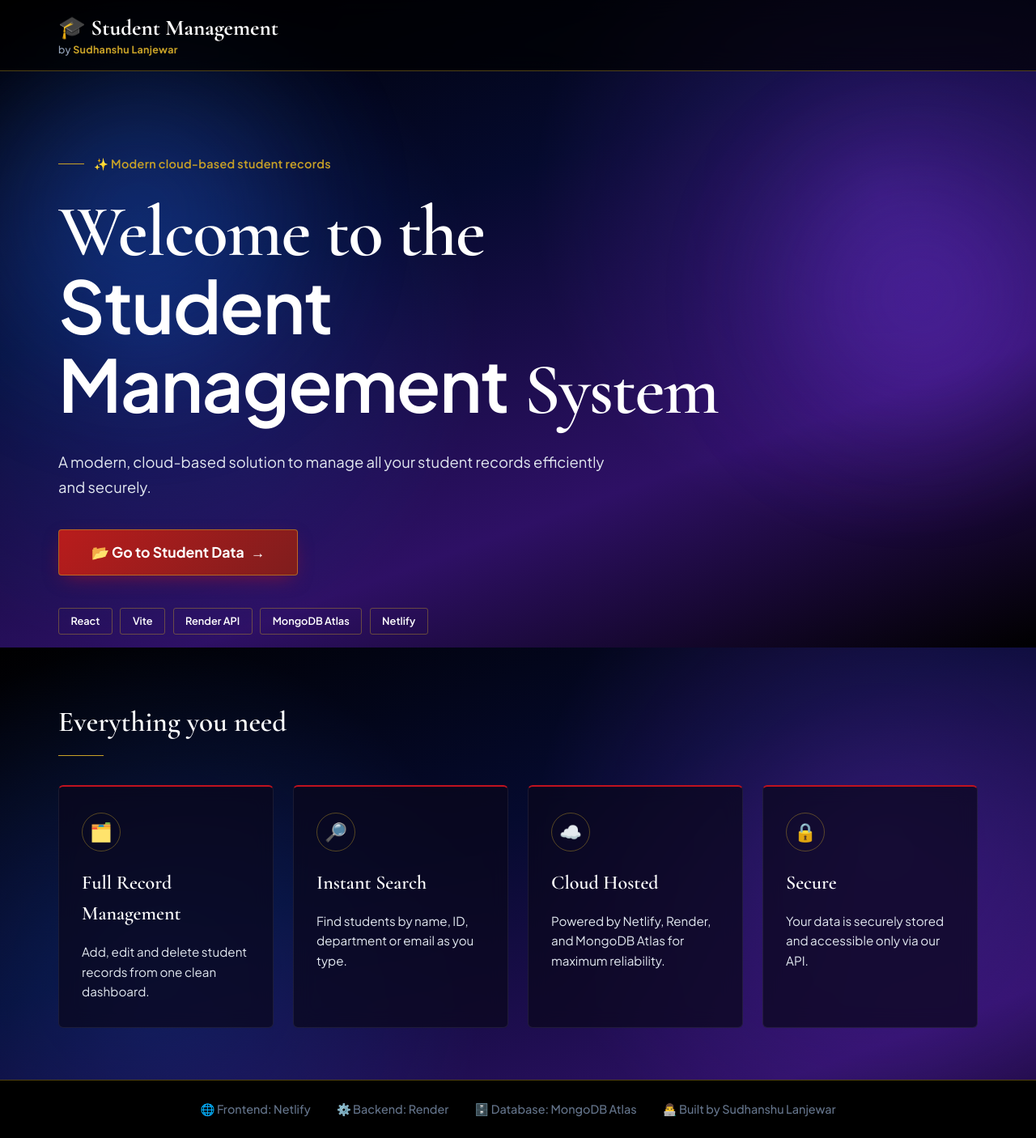
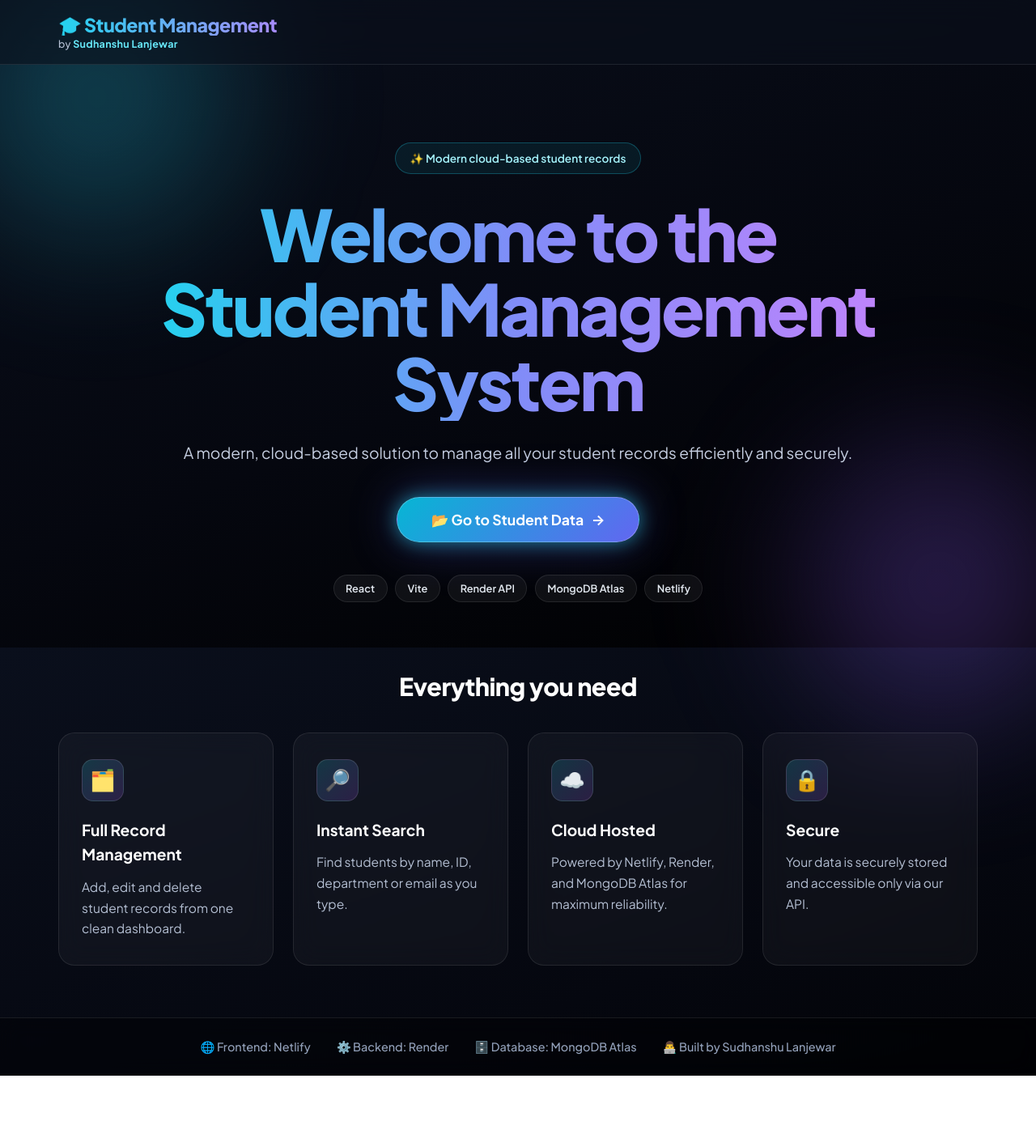
Before and after one commit to SudhanshuLanjewar/student-frontend, a React (Vite) app: page / in a window 1280 px wide. Shown: the whole page at 81% size. After the commit the page ends 1329 px from the top, so only its background shows below. Built offline with nearby package versions, Linux system fonts and the light colour scheme; no server answers.

Commit message:
feat(ui): premium glassmorphism redesign with midnight gradient, neon CTA and glass panels

```diff
--- a/src/components/Home.jsx
+++ b/src/components/Home.jsx
@@ -26,15 +26,10 @@
 export default function Home({ onNavigate }) {
   return (
     <div className="home-container">
-      <div className="hero-orb hero-orb-1" aria-hidden="true" />
-      <div className="hero-orb hero-orb-2" aria-hidden="true" />
-
       <section className="hero-section">
         <span className="hero-badge">✨ Modern cloud-based student records</span>
 
-        <h1>
-          Welcome to the <span className="gradient-text">Student Management</span> System
-        </h1>
+        <h1>Welcome to the Student Management System</h1>
 
         <p>
           A modern, cloud-based solution to manage all your student records
@@ -55,8 +50,8 @@
       <h2 className="section-title">Everything you need</h2>
 
       <div className="features-grid">
-        {features.map((f, i) => (
-          <div className="feature-card" key={f.title} style={{ '--i': i }}>
+        {features.map((f) => (
+          <div className="feature-card" key={f.title}>
             <div className="feature-icon">{f.icon}</div>
             <h3>{f.title}</h3>
             <p>{f.text}</p>
--- a/src/styles/App.css
+++ b/src/styles/App.css
@@ -1,46 +1,67 @@
 @import url('https://fonts.googleapis.com/css2?family=Plus+Jakarta+Sans:wght@400;500;600;700;800&display=swap');
 
 :root {
-  --primary: #8b5cf6; /* Vibrant Purple */
-  --primary-hover: #7c3aed;
-  --bg-main: #0a0000; /* Near-black with a red tint */
-  --bg-card: rgba(30, 41, 59, 0.7); /* Semi-transparent card */
-  --text-main: #f8fafc; /* Off-white */
-  --text-muted: #94a3b8; /* Light grey */
-  --border-color: rgba(255, 255, 255, 0.1);
+  --cyan: #22d3ee;
+  --blue: #3b82f6;
+  --indigo: #6366f1;
+  --purple: #a855f7;
+  --primary: var(--blue);
+  --text-main: #f8fafc;
+  --text-muted: #b4bfd3;
+  --glass: rgba(15, 23, 42, 0.55);
+  --glass-soft: rgba(255, 255, 255, 0.04);
+  --border-color: rgba(255, 255, 255, 0.09);
+  --brand-gradient: linear-gradient(135deg, #06b6d4, #6366f1 55%, #a855f7);
 }
 
 * {
   box-sizing: border-box;
   margin: 0;
   padding: 0;
-  font-family: 'Plus Jakarta Sans', sans-serif;
+  font-family: 'Plus Jakarta Sans', 'Inter', sans-serif;
 }
 
 body {
-  background-color: var(--bg-main);
-  /* Black + deep red mix with soft red glows */
-  background-image:
-    radial-gradient(circle at 15% 50%, rgba(220, 38, 38, 0.22), transparent 35%),
-    radial-gradient(circle at 85% 30%, rgba(153, 27, 27, 0.28), transparent 35%),
-    linear-gradient(160deg, #000000 0%, #120202 35%, #5c0a0a 70%, #000000 100%);
+  background: linear-gradient(160deg, #0a0f1c 0%, #05070f 55%, #000000 100%);
   background-attachment: fixed;
   color: var(--text-main);
   line-height: 1.6;
   min-height: 100vh;
+  overflow-x: hidden;
 }
 
-.app {
-  min-height: 100vh;
-  display: flex;
-  flex-direction: column;
+/* Glowing blurred circles behind everything */
+body::before,
+body::after {
+  content: '';
+  position: fixed;
+  width: 520px;
+  height: 520px;
+  border-radius: 50%;
+  filter: blur(70px);
+  pointer-events: none;
+  z-index: -1;
 }
+
+body::before {
+  top: -140px;
+  left: -140px;
+  background: radial-gradient(circle, rgba(34, 211, 238, 0.32), transparent 70%);
+}
+
+body::after {
+  bottom: -180px;
+  right: -140px;
+  background: radial-gradient(circle, rgba(139, 92, 246, 0.36), transparent 70%);
+}
+
+.app { min-height: 100vh; display: flex; flex-direction: column; }
 
 /* --- HEADER --- */
 .app-header {
-  background: rgba(15, 23, 42, 0.8);
-  backdrop-filter: blur(16px);
-  -webkit-backdrop-filter: blur(16px);
+  background: rgba(10, 15, 28, 0.6);
+  backdrop-filter: blur(18px);
+  -webkit-backdrop-filter: blur(18px);
   border-bottom: 1px solid var(--border-color);
   position: sticky;
   top: 0;
@@ -50,45 +71,43 @@
 .header-content {
   max-width: 1200px;
   margin: 0 auto;
-  padding: 1.2rem 2rem;
+  padding: 1.1rem 2rem;
   display: flex;
   justify-content: space-between;
   align-items: center;
 }
 
 .app-header h1 {
-  font-size: 1.5rem;
+  font-size: 1.45rem;
   font-weight: 800;
-  background: linear-gradient(to right, #a78bfa, #38bdf8);
+  letter-spacing: -0.5px;
+  background: linear-gradient(90deg, #22d3ee, #a78bfa);
   -webkit-background-clip: text;
+  background-clip: text;
   -webkit-text-fill-color: transparent;
   cursor: pointer;
-  letter-spacing: -0.5px;
 }
 
 .btn-back {
-  background: rgba(255, 255, 255, 0.05);
+  background: var(--glass-soft);
   color: var(--text-main);
   border: 1px solid var(--border-color);
   padding: 0.6rem 1.2rem;
-  border-radius: 8px;
+  border-radius: 10px;
   font-weight: 600;
   cursor: pointer;
   transition: all 0.2s ease;
 }
 
-.btn-back:hover {
-  background: rgba(255, 255, 255, 0.1);
-  border-color: var(--primary);
-}
+.btn-back:hover { background: rgba(255, 255, 255, 0.08); border-color: rgba(34, 211, 238, 0.5); }
 
-/* --- ALERTS / MESSAGES --- */
+/* --- ALERTS --- */
 .message {
   padding: 1rem;
   margin: 1.5rem auto;
   max-width: 800px;
   width: calc(100% - 2rem);
-  border-radius: 12px;
+  border-radius: 14px;
   text-align: center;
   font-weight: 600;
   font-size: 0.95rem;
@@ -101,15 +120,12 @@
   to { opacity: 1; transform: translateY(0); }
 }
 
-.message.success { background: rgba(16, 185, 129, 0.1); color: #34d399; border: 1px solid rgba(16, 185, 129, 0.2); }
-.message.error { background: rgba(239, 68, 68, 0.1); color: #f87171; border: 1px solid rgba(239, 68, 68, 0.2); }
+.message.success { background: rgba(16, 185, 129, 0.12); color: #6ee7b7; border: 1px solid rgba(16, 185, 129, 0.3); }
+.message.error { background: rgba(239, 68, 68, 0.12); color: #fca5a5; border: 1px solid rgba(239, 68, 68, 0.3); }
 
-.main-content {
-  flex: 1;
-  width: 100%;
-}
+.main-content { flex: 1; width: 100%; }
 
-/* --- HOME PAGE HERO --- */
+/* --- HOME: HERO --- */
 .home-container {
   max-width: 1200px;
   margin: 0 auto;
@@ -119,79 +135,79 @@
   align-items: center;
 }
 
-.hero-section {
-  text-align: center;
-  max-width: 800px;
-  margin-bottom: 5rem;
-}
+.hero-section { text-align: center; max-width: 920px; margin-bottom: 5rem; }
 
 .hero-section h1 {
-  font-size: 3.5rem;
+  font-size: clamp(2.8rem, 8vw, 5.5rem);
   font-weight: 800;
-  line-height: 1.1;
-  background: linear-gradient(to right, #ffffff, #a78bfa);
+  line-height: 1.05;
+  letter-spacing: -0.035em;
+  background: linear-gradient(90deg, #22d3ee 0%, #818cf8 50%, #c084fc 100%);
   -webkit-background-clip: text;
+  background-clip: text;
   -webkit-text-fill-color: transparent;
   margin-bottom: 1.5rem;
-  letter-spacing: -1px;
 }
 
 .hero-section p {
   font-size: 1.2rem;
-  color: var(--text-muted);
-  margin-bottom: 2.5rem;
-  padding: 0 1rem;
+  color: #c5cee0;
+  max-width: 60ch;
+  margin: 0 auto 2.5rem;
 }
 
 .btn-hero {
-  background: linear-gradient(135deg, var(--primary), #38bdf8);
-  color: white;
-  font-size: 1.1rem;
-  padding: 1rem 2.5rem;
-  border: none;
-  border-radius: 12px;
-  cursor: pointer;
-  font-weight: 700;
-  box-shadow: 0 10px 25px -5px rgba(139, 92, 246, 0.4);
-  transition: all 0.3s ease;
   display: inline-flex;
   align-items: center;
-  gap: 0.5rem;
+  gap: 0.6rem;
+  padding: 1rem 2.6rem;
+  border: 1px solid rgba(255, 255, 255, 0.25);
+  border-radius: 999px;
+  background: linear-gradient(135deg, #06b6d4, #6366f1);
+  color: #fff;
+  font-size: 1.1rem;
+  font-weight: 700;
+  cursor: pointer;
+  box-shadow: 0 0 22px rgba(34, 211, 238, 0.55), 0 0 60px rgba(99, 102, 241, 0.4);
+  transition: transform 0.3s ease, box-shadow 0.3s ease;
 }
 
 .btn-hero:hover {
-  transform: translateY(-3px) scale(1.02);
-  box-shadow: 0 15px 35px -5px rgba(139, 92, 246, 0.6);
+  transform: translateY(-3px) scale(1.04);
+  box-shadow: 0 0 32px rgba(34, 211, 238, 0.8), 0 0 90px rgba(139, 92, 246, 0.6);
 }
 
-/* --- FEATURES GRID --- */
+.btn-hero:active { transform: translateY(-1px) scale(1.01); }
+
+/* --- HOME: FEATURES --- */
 .features-grid {
   display: grid;
-  grid-template-columns: repeat(auto-fit, minmax(300px, 1fr));
-  gap: 2rem;
+  grid-template-columns: repeat(auto-fit, minmax(240px, 1fr));
+  gap: 1.5rem;
   width: 100%;
 }
 
 .feature-card {
-  background: var(--bg-card);
-  backdrop-filter: blur(12px);
-  padding: 2.5rem 2rem;
+  background: var(--glass-soft);
+  backdrop-filter: blur(16px);
+  -webkit-backdrop-filter: blur(16px);
+  padding: 2rem 1.75rem;
   border-radius: 20px;
   border: 1px solid var(--border-color);
-  text-align: center;
-  transition: all 0.3s ease;
+  text-align: left;
+  transition: transform 0.3s ease, border-color 0.3s ease, box-shadow 0.3s ease;
 }
 
 .feature-card:hover {
-  transform: translateY(-5px);
-  border-color: rgba(139, 92, 246, 0.5);
-  box-shadow: 0 10px 30px -10px rgba(139, 92, 246, 0.3);
+  transform: translateY(-6px);
+  border-color: rgba(34, 211, 238, 0.45);
+  box-shadow: 0 0 0 1px rgba(34, 211, 238, 0.15), 0 20px 50px -14px rgba(34, 211, 238, 0.35);
 }
 
-.feature-card h3 { font-size: 1.25rem; font-weight: 700; color: #e2e8f0; margin-bottom: 1rem; }
-.feature-card p { color: var(--text-muted); font-size: 0.95rem; line-height: 1.6; }
+.feature-card h3 { font-size: 1.2rem; font-weight: 700; color: #fff; margin-bottom: 0.75rem; }
+.feature-card p { color: var(--text-muted); font-size: 0.97rem; line-height: 1.65; }
 
-/* --- STUDENT DATA PAGE --- */
+/* --- STUDENT DATA --- */
 .container {
   display: grid;
   grid-template-columns: 420px 1fr;
@@ -203,81 +219,72 @@
   align-items: start;
 }
 
-.left-panel, .right-panel {
-  background: var(--bg-card);
-  backdrop-filter: blur(12px);
+.left-panel,
+.right-panel {
+  background: var(--glass);
+  backdrop-filter: blur(22px) saturate(140%);
+  -webkit-backdrop-filter: blur(22px) saturate(140%);
   padding: 2rem;
   border-radius: 24px;
   border: 1px solid var(--border-color);
-  box-shadow: 0 20px 40px -10px rgba(0,0,0,0.3);
+  box-shadow: 0 30px 60px -24px rgba(0, 0, 0, 0.7);
 }
 
-.form-section h2 {
-  margin-bottom: 1.5rem;
-  font-size: 1.4rem;
-  font-weight: 800;
-  color: #e2e8f0;
-  display: flex;
-  align-items: center;
-  gap: 0.5rem;
-}
+.form-section h2 { margin-bottom: 1.5rem; font-size: 1.4rem; font-weight: 800; color: #fff; }
 
 .form-group { margin-bottom: 1.2rem; }
 
 .form-group input,
-.form-group select {
+.form-group select,
+.search-bar input {
   width: 100%;
   padding: 0.85rem 1rem;
-  border: 1px solid var(--border-color);
+  border: 1px solid rgba(255, 255, 255, 0.12);
   border-radius: 12px;
   font-size: 0.95rem;
-  background: rgba(15, 23, 42, 0.6);
-  transition: all 0.2s ease;
+  font-weight: 500;
+  background: rgba(255, 255, 255, 0.04);
   color: var(--text-main);
-  font-weight: 500;
+  transition: all 0.25s ease;
 }
 
-.form-group input::placeholder { color: #64748b; }
+.form-group input::placeholder,
+.search-bar input::placeholder { color: #8391ab; }
 
 .form-group input:focus,
-.form-group select:focus {
+.form-group select:focus,
+.search-bar input:focus {
   outline: none;
-  border-color: var(--primary);
-  background: rgba(15, 23, 42, 0.9);
-  box-shadow: 0 0 0 4px rgba(139, 92, 246, 0.15);
+  border-color: var(--blue);
+  background: rgba(255, 255, 255, 0.07);
+  box-shadow: 0 0 0 4px rgba(59, 130, 246, 0.25), 0 0 22px rgba(59, 130, 246, 0.3);
 }
 
-.form-group .error {
-  color: #f87171;
-  font-size: 0.8rem;
-  margin-top: 0.4rem;
-  display: block;
-  font-weight: 500;
-}
+.form-group select.placeholder-active { color: #8391ab; }
+.form-group select option { background: #0f172a; color: #f8fafc; }
+
+.form-group .error { color: #fca5a5; font-size: 0.82rem; margin-top: 0.4rem; display: block; font-weight: 500; }
 
 .form-buttons { display: flex; gap: 1rem; margin-top: 1.5rem; }
 
 .btn-primary {
   flex: 1;
-  background: linear-gradient(135deg, var(--primary), #38bdf8);
-  color: white;
+  background: var(--brand-gradient);
+  color: #fff;
   padding: 0.85rem;
   border: none;
   border-radius: 12px;
   font-weight: 700;
   font-size: 1rem;
   cursor: pointer;
-  transition: all 0.2s ease;
-  box-shadow: 0 4px 15px rgba(139, 92, 246, 0.3);
+  box-shadow: 0 8px 24px rgba(99, 102, 241, 0.4);
+  transition: transform 0.2s ease, box-shadow 0.2s ease;
 }
 
-.btn-primary:hover {
-  transform: translateY(-2px);
-  box-shadow: 0 8px 25px rgba(139, 92, 246, 0.5);
-}
+.btn-primary:hover { transform: translateY(-2px); box-shadow: 0 12px 32px rgba(99, 102, 241, 0.6); }
 
 .btn-secondary {
-  background: rgba(255, 255, 255, 0.05);
+  background: var(--glass-soft);
   color: var(--text-main);
   padding: 0.85rem 1.5rem;
   border: 1px solid var(--border-color);
@@ -286,75 +293,50 @@
   cursor: pointer;
   transition: all 0.2s ease;
 }
-.btn-secondary:hover { background: rgba(255, 255, 255, 0.1); }
 
-/* --- SEARCH BAR --- */
+.btn-secondary:hover { background: rgba(255, 255, 255, 0.09); }
+
 .search-bar { display: flex; gap: 1rem; align-items: center; margin-bottom: 1.5rem; }
-
-.search-bar input {
-  flex: 1;
-  padding: 0.9rem 1.2rem;
-  border: 1px solid var(--border-color);
-  border-radius: 12px;
-  font-size: 0.95rem;
-  background: rgba(15, 23, 42, 0.6);
-  color: white;
-  transition: all 0.2s;
-}
-
-.search-bar input::placeholder { color: #64748b; }
-
-.search-bar input:focus {
-  outline: none;
-  border-color: var(--primary);
-  box-shadow: 0 0 0 4px rgba(139, 92, 246, 0.15);
-}
+.search-bar input { flex: 1; width: auto; padding: 0.9rem 1.2rem; }
 
 .search-bar .count {
   font-size: 0.9rem;
   font-weight: 600;
-  color: #cbd5e1;
+  color: #dbe4f3;
   white-space: nowrap;
-  background: rgba(255, 255, 255, 0.05);
+  background: var(--glass-soft);
   padding: 0.5rem 1rem;
-  border-radius: 8px;
+  border-radius: 10px;
   border: 1px solid var(--border-color);
 }
 
 /* --- TABLE --- */
-.table-wrapper {
-  overflow-x: auto;
-  border-radius: 12px;
-  border: 1px solid var(--border-color);
+.table-wrapper { overflow-x: auto; border-radius: 14px; border: 1px solid var(--border-color); }
+
+.student-table { width: 100%; border-collapse: collapse; font-size: 0.95rem; }
+
+.student-table th,
+.student-table td { padding: 1rem; text-align: left; border-bottom: 1px solid rgba(255, 255, 255, 0.06); }
+
+.student-table tbody tr:last-child td { border-bottom: none; }
+
+.student-table th {
+  background: rgba(255, 255, 255, 0.04);
+  color: #9fb0cc;
+  font-weight: 600;
+  text-transform: uppercase;
+  font-size: 0.74rem;
+  letter-spacing: 0.6px;
 }
 
-.student-table {
-  width: 100%;
-  border-collapse: collapse;
-  font-size: 0.95rem;
-}
-
-.student-table th, .student-table td {
-  padding: 1rem;
-  text-align: left;
-  border-bottom: 1px solid var(--border-color);
-}
-
-.student-table th {
-  background: rgba(15, 23, 42, 0.8);
-  color: #94a3b8;
-  font-weight: 600;
-  text-transform: uppercase;
-  font-size: 0.75rem;
-  letter-spacing: 0.5px;
-}
-
-.student-table tbody tr { transition: background 0.2s; }
-.student-table tbody tr:hover { background: rgba(255, 255, 255, 0.03); }
+.student-table td { color: #e8eef8; }
+.student-table tbody tr { transition: background 0.2s ease; }
+.student-table tbody tr:hover { background: rgba(255, 255, 255, 0.05); }
 
 .actions { display: flex; gap: 0.5rem; }
 
-.btn-edit, .btn-delete {
+.btn-edit,
+.btn-delete {
   background: none;
   border: none;
   cursor: pointer;
@@ -364,23 +346,22 @@
   transition: background 0.2s;
 }
 
-.btn-edit:hover { background: rgba(139, 92, 246, 0.2); }
-.btn-delete:hover { background: rgba(239, 68, 68, 0.2); }
+.btn-edit:hover { background: rgba(59, 130, 246, 0.22); }
+.btn-delete:hover { background: rgba(239, 68, 68, 0.22); }
 
 .empty-state { text-align: center; padding: 4rem 1rem; color: var(--text-muted); }
 .empty-state p { font-size: 1.2rem; font-weight: 600; margin-bottom: 0.5rem; }
 
-.loading { text-align: center; padding: 3rem; color: var(--primary); font-weight: 600; font-size: 1.1rem; animation: pulse 1.5s infinite; }
+.loading { text-align: center; padding: 3rem; color: var(--cyan); font-weight: 600; font-size: 1.1rem; animation: pulse 1.5s infinite; }
 
-@keyframes pulse {
-  0%, 100% { opacity: 1; }
-  50% { opacity: 0.5; }
-}
+@keyframes pulse { 0%, 100% { opacity: 1; } 50% { opacity: 0.5; } }
 
 /* --- FOOTER --- */
 .app-footer {
-  background: #020617;
-  color: #64748b;
+  background: rgba(0, 0, 0, 0.35);
+  backdrop-filter: blur(12px);
+  -webkit-backdrop-filter: blur(12px);
+  color: #93a1ba;
   padding: 1.5rem;
   display: flex;
   justify-content: center;
@@ -392,22 +373,19 @@
   border-top: 1px solid var(--border-color);
 }
 
-/* --- DROPDOWN FIX (Jo humne pehle kiya tha) --- */
-.form-group select.placeholder-active {
-  color: #64748b;
-}
-.form-group select option {
-  color: #2d3748; /* Options ka color light background pe dark rakha hai taaki visible ho */
-}
+:focus-visible { outline: 2px solid var(--cyan); outline-offset: 3px; }
 
 @media (max-width: 1024px) {
   .container { grid-template-columns: 1fr; padding: 2rem 1rem; }
-  .hero-section h1 { font-size: 2.5rem; }
   .home-container { padding: 4rem 1.5rem; }
 }
 
 @media (max-width: 768px) {
-  .hero-section h1 { font-size: 2rem; }
   .app-header h1 { font-size: 1.2rem; }
   .header-content { padding: 1rem; }
+  .search-bar { flex-wrap: wrap; }
 }
+
+@media (prefers-reduced-motion: reduce) {
+  *, *::before, *::after { animation: none !important; transition: none !important; }
+}
--- a/src/styles/Home.css
+++ b/src/styles/Home.css
@@ -1,57 +1,10 @@
-@import url('https://fonts.googleapis.com/css2?family=Cormorant+Garamond:wght@500;600;700&display=swap');
-
-/* ===== Theme: black, deep blue-purple and antique gold ===== */
-:root {
-  --primary: #c1121f;
-  --primary-hover: #e11d48;
-  --bg-card: rgba(10, 8, 28, 0.72);
-  --gold: #c9a227;
-  --gold-line: rgba(201, 162, 39, 0.4);
-  --serif: 'Cormorant Garamond', Georgia, serif;
-}
-
-/* Shared background for Home and Student Data (overrides App.css) */
-body {
-  background-color: #03030f;
-  background-image:
-    radial-gradient(circle at 15% 50%, rgba(37, 99, 235, 0.22), transparent 35%),
-    radial-gradient(circle at 85% 30%, rgba(124, 58, 237, 0.28), transparent 35%),
-    linear-gradient(160deg, #000000 0%, #050a2e 35%, #2e1065 70%, #000000 100%);
-  background-attachment: fixed;
-}
-
-::selection { background: var(--primary); color: #fff; }
-
-button:focus-visible,
-[role='button']:focus-visible {
-  outline: 2px solid var(--gold);
-  outline-offset: 3px;
-}
-
-/* ===== Header ===== */
-.app-header {
-  background: rgba(0, 0, 0, 0.7);
-  border-bottom: 1px solid var(--gold-line);
-}
-
-.app-header h1 {
-  font-family: var(--serif);
-  font-size: 1.7rem;
-  font-weight: 700;
-  letter-spacing: 0;
-  background: none;
-  color: #fff;
-  -webkit-text-fill-color: #fff;
-}
-
+/* Home-page and header-brand details (base styles live in App.css) */
 .brand {
   display: flex;
   flex-direction: column;
   line-height: 1.15;
   cursor: pointer;
 }
-
-.brand:focus-visible { border-radius: 8px; }
 
 .brand-by {
   margin-top: 0.2rem;
@@ -61,246 +14,70 @@
   color: var(--text-muted);
 }
 
-.brand-by strong { color: var(--gold); font-weight: 700; }
+.brand-by strong { color: #67e8f9; font-weight: 700; }
 
-.btn-back { border-color: var(--gold-line); border-radius: 4px; }
-.btn-back:hover { border-color: var(--gold); }
-
-/* ===== Buttons ===== */
-.btn-hero,
-.btn-primary {
-  background: linear-gradient(135deg, #b91c1c, #7f1d1d);
-  border: 1px solid rgba(201, 162, 39, 0.55);
-  border-radius: 4px;
-  box-shadow: 0 8px 24px -8px rgba(193, 18, 31, 0.6);
-}
-
-.btn-hero:hover,
-.btn-primary:hover {
-  background: linear-gradient(135deg, #dc2626, #991b1b);
-  box-shadow: 0 12px 30px -8px rgba(225, 29, 72, 0.6);
-}
-
-.btn-secondary { border-radius: 4px; }
-
-.btn-arrow { display: inline-block; transition: transform 0.3s ease; }
-.btn-hero:hover .btn-arrow { transform: translateX(5px); }
-
-/* ===== Home page ===== */
 .main-content { position: relative; overflow-x: clip; }
 
-.home-container {
-  position: relative;
-  align-items: flex-start;
-  padding: 6rem 2rem 4rem;
-}
-
-.hero-orb {
-  position: absolute;
-  border-radius: 50%;
-  filter: blur(90px);
-  opacity: 0.3;
-  pointer-events: none;
-  z-index: 0;
-  animation: floatOrb 14s ease-in-out infinite;
-}
-
-.hero-orb-1 { width: 340px; height: 340px; top: -20px; left: -60px; background: #2563eb; }
-.hero-orb-2 { width: 300px; height: 300px; top: 120px; right: -40px; background: #7c3aed; animation-delay: -6s; }
-
-@keyframes floatOrb {
-  0%, 100% { transform: translate(0, 0); }
-  50% { transform: translate(24px, 30px); }
-}
-
-.hero-section {
-  position: relative;
-  z-index: 1;
-  max-width: 880px;
-  margin-bottom: 5rem;
-  text-align: left;
-  animation: fadeUp 0.9s cubic-bezier(0.16, 1, 0.3, 1) both;
-}
+.hero-section { animation: fadeUp 0.9s cubic-bezier(0.16, 1, 0.3, 1) both; }
 
 .hero-badge {
   display: inline-flex;
   align-items: center;
-  gap: 0.75rem;
+  gap: 0.5rem;
+  padding: 0.45rem 1.1rem;
   margin-bottom: 1.75rem;
-  padding: 0;
-  font-size: 0.9rem;
+  border-radius: 999px;
+  font-size: 0.85rem;
   font-weight: 600;
-  letter-spacing: 0.02em;
-  color: var(--gold);
-  background: none;
-  border: none;
+  color: #a5f3fc;
+  background: rgba(34, 211, 238, 0.08);
+  border: 1px solid rgba(34, 211, 238, 0.28);
+  backdrop-filter: blur(10px);
 }
 
-.hero-badge::before { content: ''; width: 2rem; height: 1px; background: var(--gold); }
-
-.hero-section h1 {
-  font-family: var(--serif);
-  font-weight: 600;
-  font-size: clamp(2.4rem, 8vw, 5.6rem);
-  line-height: 1;
-  letter-spacing: -0.02em;
-  background: none;
-  color: #fff;
-  -webkit-text-fill-color: #fff;
-  margin-bottom: 1.75rem;
-}
-
-.gradient-text {
-  background: none;
-  color: inherit;
-  -webkit-text-fill-color: inherit;
-  animation: none;
-}
-
-.hero-section p {
-  max-width: 52ch;
-  padding: 0;
-  margin-bottom: 2.25rem;
-  font-size: 1.15rem;
-  line-height: 1.7;
-  color: #e2e8f0;
-}
+.btn-arrow { display: inline-block; transition: transform 0.3s ease; }
+.btn-hero:hover .btn-arrow { transform: translateX(6px); }
 
 .tech-row {
   display: flex;
   flex-wrap: wrap;
-  justify-content: flex-start;
+  justify-content: center;
   gap: 0.6rem;
   margin-top: 2.5rem;
 }
 
 .tech-chip {
   padding: 0.35rem 0.9rem;
-  border-radius: 3px;
+  border-radius: 999px;
   font-size: 0.8rem;
   font-weight: 600;
-  color: #fff;
-  background: transparent;
-  border: 1px solid var(--gold-line);
+  color: #e2e8f0;
+  background: rgba(255, 255, 255, 0.05);
+  border: 1px solid var(--border-color);
 }
 
 .section-title {
-  position: relative;
-  z-index: 1;
-  margin-bottom: 2.25rem;
-  font-family: var(--serif);
-  font-size: 2.2rem;
-  font-weight: 600;
-  letter-spacing: 0;
+  margin-bottom: 2rem;
+  font-size: 1.9rem;
+  font-weight: 800;
+  letter-spacing: -0.5px;
   color: #fff;
+  text-align: center;
 }
-
-.section-title::after {
-  content: '';
-  display: block;
-  width: 56px;
-  height: 1px;
-  margin-top: 0.75rem;
-  background: var(--gold);
-}
-
-/* ===== Feature cards ===== */
-.features-grid {
-  position: relative;
-  z-index: 1;
-  grid-template-columns: repeat(auto-fit, minmax(240px, 1fr));
-  gap: 1.5rem;
-}
-
-.feature-card {
-  text-align: left;
-  padding: 2rem 1.75rem;
-  border-radius: 6px;
-  border: 1px solid rgba(255, 255, 255, 0.08);
-  border-top: 2px solid var(--primary);
-  animation: none;
-}
-
-.feature-card:hover {
-  transform: none;
-  border-color: var(--gold-line);
-  border-top-color: var(--gold);
-  box-shadow: 0 16px 36px -16px rgba(193, 18, 31, 0.5);
-}
-
-.feature-card h3 {
-  font-family: var(--serif);
-  font-size: 1.5rem;
-  font-weight: 600;
-  color: #fff;
-}
-
-.feature-card p { color: #e2e8f0; }
 
 .feature-icon {
   display: grid;
   place-items: center;
-  width: 48px;
-  height: 48px;
+  width: 52px;
+  height: 52px;
   margin-bottom: 1.25rem;
-  font-size: 1.4rem;
-  border-radius: 50%;
-  background: transparent;
-  border: 1px solid var(--gold-line);
+  font-size: 1.6rem;
+  border-radius: 14px;
+  background: linear-gradient(135deg, rgba(34, 211, 238, 0.18), rgba(168, 85, 247, 0.18));
+  border: 1px solid rgba(255, 255, 255, 0.12);
 }
 
 @keyframes fadeUp {
   from { opacity: 0; transform: translateY(24px); }
   to { opacity: 1; transform: translateY(0); }
 }
-
-/* ===== Student data page ===== */
-.left-panel,
-.right-panel {
-  border-radius: 8px;
-  border: 1px solid rgba(255, 255, 255, 0.08);
-  box-shadow: 0 24px 48px -16px rgba(0, 0, 0, 0.6);
-}
-
-.form-section h2 {
-  font-family: var(--serif);
-  font-size: 1.9rem;
-  font-weight: 600;
-  color: #fff;
-}
-
-.form-group input,
-.form-group select,
-.search-bar input {
-  background: rgba(0, 0, 0, 0.45);
-  border-radius: 6px;
-}
-
-.form-group input:focus,
-.form-group select:focus {
-  background: rgba(0, 0, 0, 0.7);
-  box-shadow: 0 0 0 3px rgba(193, 18, 31, 0.3);
-}
-
-.search-bar input:focus { box-shadow: 0 0 0 3px rgba(193, 18, 31, 0.3); }
-
-.search-bar .count { border-radius: 4px; }
-
-.student-table th { background: rgba(0, 0, 0, 0.55); color: var(--gold); }
-.student-table tbody tr:hover { background: rgba(193, 18, 31, 0.1); }
-.btn-edit:hover { background: rgba(201, 162, 39, 0.18); }
-
-.app-footer { background: #000; border-top: 1px solid var(--gold-line); }
-
-@media (max-width: 768px) {
-  .home-container { padding: 3rem 1.25rem; }
-  .hero-orb { opacity: 0.2; }
-  .section-title { font-size: 1.8rem; }
-}
-
-@media (prefers-reduced-motion: reduce) {
-  .hero-orb,
-  .hero-section {
-    animation: none;
-  }
-}
```
